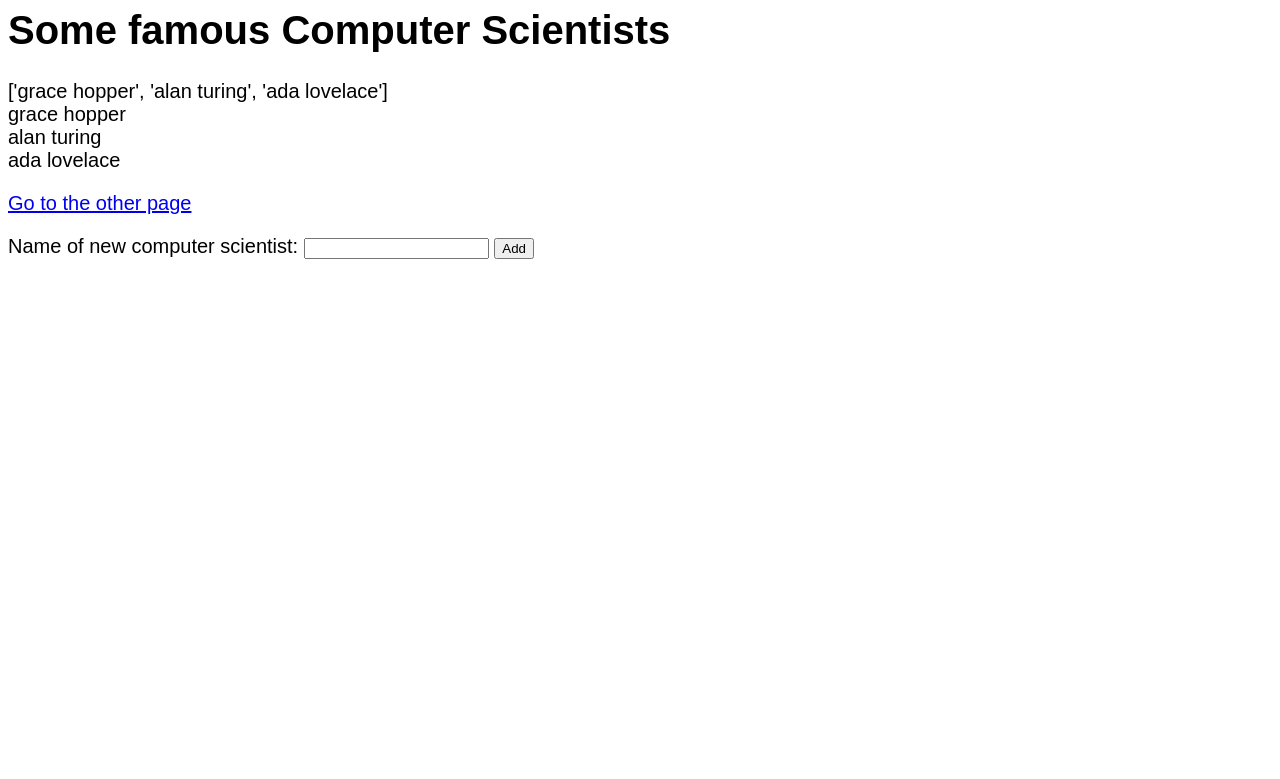
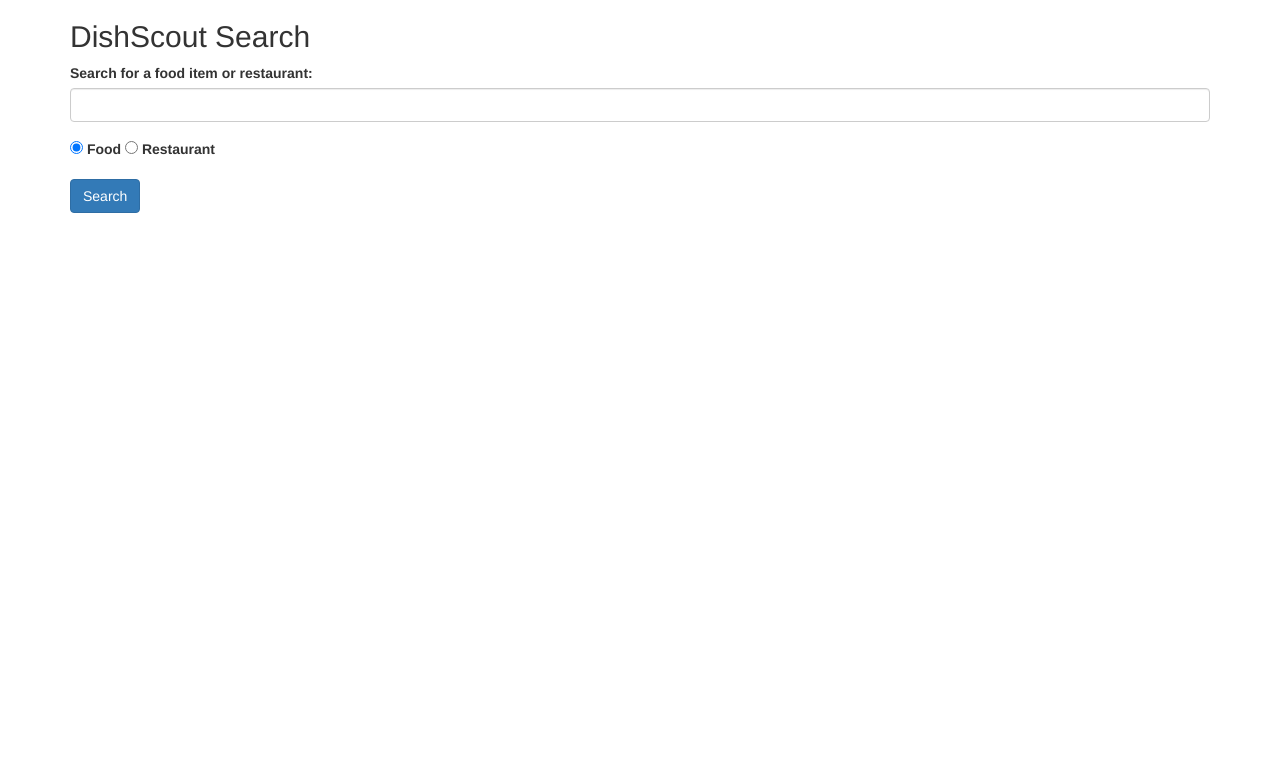
Before and after one commit to hibaa8/DishScout, a Flask app: page / in a window 1280 px wide. Shown: the top 779 px of the page. Run offline with Flask 3, Linux system fonts and the light colour scheme; parts of the project's set-up code (start-up, migrations or seed data) failed here and were passed over; some libraries are stand-ins or nearby versions.

Commit message:
Finalized front-end templates and test routes

```diff
--- a/server.py
+++ b/server.py
@@ -1,222 +1,97 @@
+from flask import Flask, request, render_template
 
-"""
-Columbia's COMS W4111.001 Introduction to Databases
-Example Webserver
-To run locally:
-    python server.py
-Go to http://localhost:8111 in your browser.
-A debugger such as "pdb" may be helpful for debugging.
-Read about it online.
-"""
-import os
-  # accessible as a variable in index.html:
-from sqlalchemy import *
-from sqlalchemy.pool import NullPool
-from flask import Flask, request, render_template, g, redirect, Response
+app = Flask(__name__)
 
-tmpl_dir = os.path.join(os.path.dirname(os.path.abspath(__file__)), 'templates')
-app = Flask(__name__, template_folder=tmpl_dir)
-
-
-#
-# The following is a dummy URI that does not connect to a valid database. You will need to modify it to connect to your Part 2 database in order to use the data.
-#
-# XXX: The URI should be in the format of:
-#
-#     postgresql://USER:PASSWORD@34.148.223.31/proj1part2
-#
-# For example, if you had username zy2431 and password 123123, then the following line would be:
-#
-#     DATABASEURI = "postgresql://zy2431:123123@34.148.223.31/proj1part2"
-#
-# Modify these with your own credentials you received from TA!
-DATABASE_USERNAME = ""
-DATABASE_PASSWRD = ""
-DATABASE_HOST = "34.148.223.31"
-DATABASEURI = f"postgresql://{DATABASE_USERNAME}:{DATABASE_PASSWRD}@{DATABASE_HOST}/proj1part2"
-
-
-#
-# This line creates a database engine that knows how to connect to the URI above.
-#
-engine = create_engine(DATABASEURI)
-
-#
-# Example of running queries in your database
-# Note that this will probably not work if you already have a table named 'test' in your database, containing meaningful data. This is only an example showing you how to run queries in your database using SQLAlchemy.
-#
-with engine.connect() as conn:
-	create_table_command = """
-	CREATE TABLE IF NOT EXISTS test (
-		id serial,
-		name text
-	)
-	"""
-	res = conn.execute(text(create_table_command))
-	insert_table_command = """INSERT INTO test(name) VALUES ('grace hopper'), ('alan turing'), ('ada lovelace')"""
-	res = conn.execute(text(insert_table_command))
-	# you need to commit for create, insert, update queries to reflect
-	conn.commit()
-
-
-@app.before_request
-def before_request():
-	"""
-	This function is run at the beginning of every web request
-	(every time you enter an address in the web browser).
-	We use it to setup a database connection that can be used throughout the request.
-
-	The variable g is globally accessible.
-	"""
-	try:
-		g.conn = engine.connect()
-	except:
-		print("uh oh, problem connecting to database")
-		import traceback; traceback.print_exc()
-		g.conn = None
-
-@app.teardown_request
-def teardown_request(exception):
-	"""
-	At the end of the web request, this makes sure to close the database connection.
-	If you don't, the database could run out of memory!
-	"""
-	try:
-		g.conn.close()
-	except Exception as e:
-		pass
-
-
-#
-# @app.route is a decorator around index() that means:
-#   run index() whenever the user tries to access the "/" path using a GET request
-#
-# If you wanted the user to go to, for example, localhost:8111/foobar/ with POST or GET then you could use:
-#
-#       @app.route("/foobar/", methods=["POST", "GET"])
-#
-# PROTIP: (the trailing / in the path is important)
-#
-# see for routing: https://flask.palletsprojects.com/en/1.1.x/quickstart/#routing
-# see for decorators: http://simeonfranklin.com/blog/2012/jul/1/python-decorators-in-12-steps/
-#
 @app.route('/')
 def index():
-	"""
-	request is a special object that Flask provides to access web request information:
+    return render_template("index.html")
 
-	request.method:   "GET" or "POST"
-	request.form:     if the browser submitted a form, this contains the data in the form
-	request.args:     dictionary of URL arguments, e.g., {a:1, b:2} for http://localhost?a=1&b=2
+@app.route('/search')
+def search():
+    query = request.args.get("query")
+    search_type = request.args.get("search_type")
 
-	See its API: https://flask.palletsprojects.com/en/1.1.x/api/#incoming-request-data
-	"""
+    # Simulated dummy data
+    if search_type == "food":
+        results = [
+            {"food_item_id": 1, "name": "Spicy Ramen", "restaurant_name": "Totto Ramen"},
+            {"food_item_id": 2, "name": "Miso Soup", "restaurant_name": "Ippudo"}
+        ]
+    else:
+        results = [
+            {"restaurant_id": 101, "name": "Totto Ramen", "location": "NYC"},
+            {"restaurant_id": 102, "name": "Ippudo", "location": "NYC"}
+        ]
 
-	# DEBUG: this is debugging code to see what request looks like
-	print(request.args)
+    return render_template("search_results.html", query=query, search_type=search_type, results=results)
 
+@app.route('/food_item/<int:food_item_id>')
+def food_item(food_item_id):
+    # Fake food item info
+    food = {
+        "food_item_id": food_item_id,
+        "name": "Spicy Ramen",
+        "restaurant_id": 101,
+        "restaurant_name": "Totto Ramen",
+        "nutritional_info": "600 cal, 20g protein, 70g carbs",
+        "avg_rating": 4.5
+    }
 
-	#
-	# example of a database query
-	#
-	select_query = "SELECT name from test"
-	cursor = g.conn.execute(text(select_query))
-	names = []
-	for result in cursor:
-		names.append(result[0])
-	cursor.close()
+    # Fake reviews
+    reviews = [
+        {
+            "taste_rating": 5,
+            "presentation_rating": 4,
+            "price_rating": 4,
+            "value_rating": 5,
+            "comment": "Delicious and super flavorful!"
+        },
+        {
+            "taste_rating": 4,
+            "presentation_rating": 3,
+            "price_rating": 4,
+            "value_rating": 4,
+            "comment": "Good but a bit salty."
+        }
+    ]
 
-	#
-	# Flask uses Jinja templates, which is an extension to HTML where you can
-	# pass data to a template and dynamically generate HTML based on the data
-	# (you can think of it as simple PHP)
-	# documentation: https://realpython.com/primer-on-jinja-templating/
-	#
-	# You can see an example template in templates/index.html
-	#
-	# context are the variables that are passed to the template.
-	# for example, "data" key in the context variable defined below will be
-	# accessible as a variable in index.html:
-	#
-	#     # will print: [u'grace hopper', u'alan turing', u'ada lovelace']
-	#     <div>{{data}}</div>
-	#
-	#     # creates a <div> tag for each element in data
-	#     # will print:
-	#     #
-	#     #   <div>grace hopper</div>
-	#     #   <div>alan turing</div>
-	#     #   <div>ada lovelace</div>
-	#     #
-	#     {% for n in data %}
-	#     <div>{{n}}</div>
-	#     {% endfor %}
-	#
-	context = dict(data = names)
+    return render_template("food_item.html", food=food, reviews=reviews)
 
+@app.route('/add_review/<int:food_item_id>', methods=['GET', 'POST'])
+def add_review(food_item_id):
+    if request.method == 'POST':
+        # Normally you'd save the review to the DB here.
+        print("Review Submitted:")
+        print("Taste:", request.form.get("taste"))
+        print("Presentation:", request.form.get("presentation"))
+        print("Price:", request.form.get("price"))
+        print("Value:", request.form.get("value"))
+        print("Comment:", request.form.get("comment"))
 
-	#
-	# render_template looks in the templates/ folder for files.
-	# for example, the below file reads template/index.html
-	#
-	return render_template("index.html", **context)
+        return "Review submitted! (You can redirect to food page here.)"
 
-#
-# This is an example of a different path.  You can see it at:
-#
-#     localhost:8111/another
-#
-# Notice that the function name is another() rather than index()
-# The functions for each app.route need to have different names
-#
-@app.route('/another')
-def another():
-	return render_template("another.html")
+    # Dummy name for now
+    return render_template("add_review.html", food_item_id=food_item_id, food_name="Spicy Ramen")
 
+@app.route('/restaurant/<int:restaurant_id>')
+def restaurant(restaurant_id):
+    restaurant = {
+        "name": "Totto Ramen",
+        "location": "366 W 52nd St, New York, NY",
+        "phone_number": "212-582-0052",
+        "hours": "Mon-Sun: 11:00AM – 11:00PM",
+        "website": "https://tottoramen.com"
+    }
 
-# Example of adding new data to the database
-@app.route('/add', methods=['POST'])
-def add():
-	# accessing form inputs from user
-	name = request.form['name']
+    menu_items = [
+        {"food_item_id": 1, "name": "Spicy Ramen"},
+        {"food_item_id": 2, "name": "Miso Soup"},
+        {"food_item_id": 3, "name": "Chicken Karaage"}
+    ]
 
-	# passing params in for each variable into query
-	params = {}
-	params["new_name"] = name
-	g.conn.execute(text('INSERT INTO test(name) VALUES (:new_name)'), params)
-	g.conn.commit()
-	return redirect('/')
+    return render_template("restaurant.html", restaurant=restaurant, menu_items=menu_items)
 
-
-@app.route('/login')
-def login():
-	abort(401)
-	this_is_never_executed()
 
 
 if __name__ == "__main__":
-	import click
-
-	@click.command()
-	@click.option('--debug', is_flag=True)
-	@click.option('--threaded', is_flag=True)
-	@click.argument('HOST', default='0.0.0.0')
-	@click.argument('PORT', default=8111, type=int)
-	def run(debug, threaded, host, port):
-		"""
-		This function handles command line parameters.
-		Run the server using:
-
-			python server.py
-
-		Show the help text using:
-
-			python server.py --help
-
-		"""
-
-		HOST, PORT = host, port
-		print("running on %s:%d" % (HOST, PORT))
-		app.run(host=HOST, port=PORT, debug=debug, threaded=threaded)
-
-run()
+    app.run(debug=True, port=8111)
--- a/templates/index.html
+++ b/templates/index.html
@@ -1,29 +1,21 @@
+<!DOCTYPE html>
 <html>
-  <style>
-    body{
-      font-size: 15pt;
-      font-family: arial;
-    }
-  </style>
-
-
-<body>
-  <h1>Some famous Computer Scientists</h1>
-  <div>{{data}}</div>
-
-  <div>
-    {% for n in data %}
-    <div>{{n}}</div>
-    {% endfor %}
-  </div>
-
-<p><a href="another">Go to the other page</a></p>
-
-<form method="POST" action="/add">
-<p>Name of new computer scientist: <input type="text" name="name"> <input type="submit" value="Add"></p>
-</form>
-
+<head>
+  <title>DishScout | Home</title>
+  <link rel="stylesheet" href="https://maxcdn.bootstrapcdn.com/bootstrap/3.2.0/css/bootstrap.min.css">
+</head>
+<body class="container">
+  <h2>DishScout Search</h2>
+  <form action="/search" method="get">
+    <div class="form-group">
+      <label for="query">Search for a food item or restaurant:</label>
+      <input type="text" class="form-control" name="query" id="query" required>
+    </div>
+    <div class="form-group">
+      <label><input type="radio" name="search_type" value="food" checked> Food</label>
+      <label><input type="radio" name="search_type" value="restaurant"> Restaurant</label>
+    </div>
+    <button type="submit" class="btn btn-primary">Search</button>
+  </form>
 </body>
-
-
 </html>
```
Also changed, not shown: templates/add_review.html (added, +26 -0 lines), templates/food_item.html (added, +33 -0 lines), templates/restaurant.html (added, +24 -0 lines), templates/search_results.html (added, +30 -0 lines).
